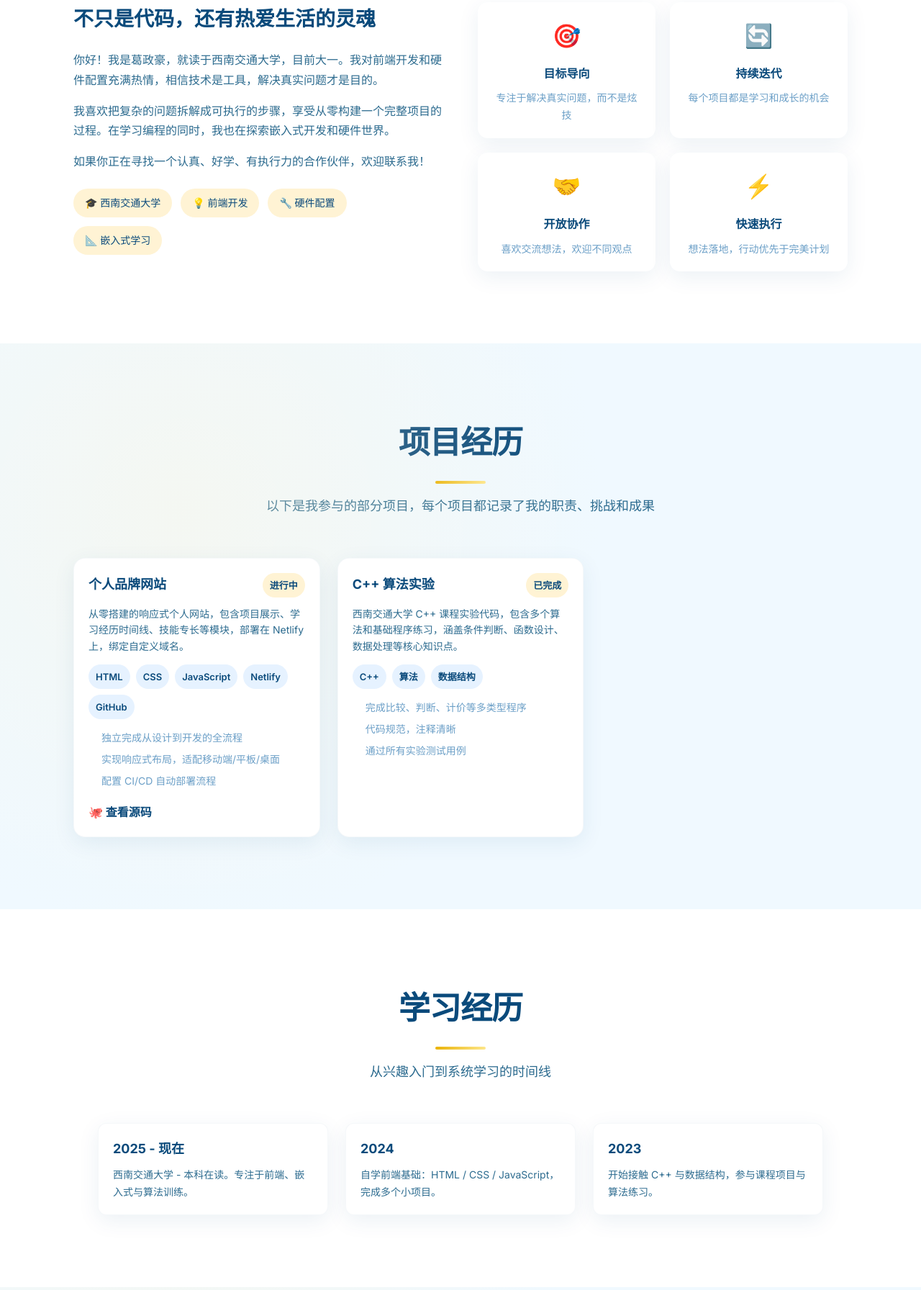
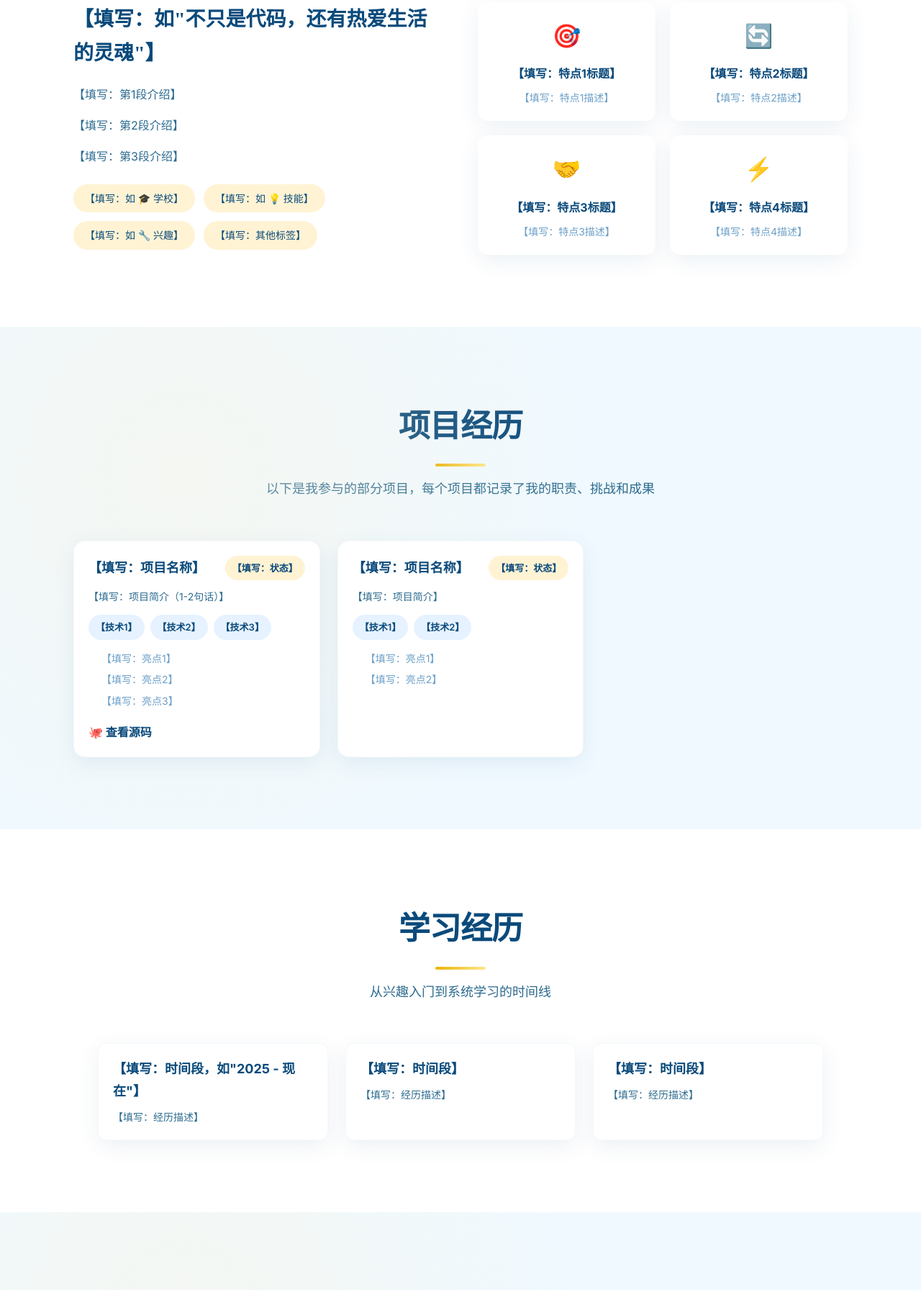
Before and after one commit to yzpmf/Ge-resurme, a plain HTML site: page index.html in a window 1280 px wide. Shown: the part 1008-2800 px from the top of the page at 72% size. Drawn offline with Linux system fonts and the light colour scheme; no server answers.

Commit message:
重构：清空具体内容，保留模板框架，添加填写注释

```diff
--- a/index.html
+++ b/index.html
@@ -3,9 +3,10 @@
   <head>
     <meta charset="UTF-8" />
     <meta name="viewport" content="width=device-width, initial-scale=1.0" />
-    <meta name="description" content="葛政豪的个人网站 - 全栈开发者 | 终身学习者 | 问题解决者" />
-    <title>Zheng hao | 清新 · 天蓝</title>
-    <!-- 引入楷体 + Inter 混合字体 -->
+    <!-- 【填写】网站描述 -->
+    <meta name="description" content="【填写：个人网站描述，如：XXX的个人网站 - 职业标签 | 职业标签】" />
+    <!-- 【填写】网站标题 -->
+    <title>【填写：名字】| 【填写：标语，如：清新 · 天蓝】</title>
     <link rel="preconnect" href="https://fonts.googleapis.com" />
     <link rel="preconnect" href="https://fonts.gstatic.com" crossorigin />
     <link
@@ -15,10 +16,11 @@
     <link rel="stylesheet" href="css/style.css" />
   </head>
   <body>
-    <!-- 导航栏 - 半透明毛玻璃效果 -->
+    <!-- ==================== 导航栏 ==================== -->
     <nav id="navbar">
       <div class="nav-inner">
-        <div class="logo">政豪</div>
+        <!-- 【填写】Logo 名称（通常用名字的1-2个字） -->
+        <div class="logo">【名字】</div>
         <ul class="nav-links">
           <li><a href="#home">首页</a></li>
           <li><a href="#about">关于我</a></li>
@@ -33,7 +35,6 @@
           <span></span><span></span><span></span>
         </button>
       </div>
-      <!-- 移动端菜单 -->
       <div class="mobile-menu" id="mobileMenu">
         <ul>
           <li><a href="#home" class="mobile-link">首页</a></li>
@@ -47,189 +48,194 @@
       </div>
     </nav>
 
-    <!-- Hero 区 - 天蓝渐变背景 -->
+    <!-- ==================== Hero 区 - 首页横幅 ==================== -->
     <section id="home" class="hero">
       <div class="hero-bg"></div>
       <div class="hero-content">
-        <p class="hero-greeting">你好，我是</p>
-        <h1>葛政豪</h1>
-        <p class="hero-tagline" id="typewriter">全栈开发者 | 终身学习者 | 问题解决者</p>
+        <!-- 【填写】问候语 -->
+        <p class="hero-greeting">【填写：如"你好，我是"】</p>
+        <!-- 【填写】名字 -->
+        <h1>【填写：你的名字】</h1>
+        <!-- 【填写】个人标签（用 | 分隔） -->
+        <p class="hero-tagline" id="typewriter">【填写：标签1 | 标签2 | 标签3】</p>
+        <!-- 【填写】简短介绍 -->
         <p class="hero-desc">
-          西南交通大学大一学生，热爱前端开发与硬件配置，用代码创造有价值的东西。
+          【填写：一句话介绍自己，包括学校/年级、兴趣方向等】
         </p>
         <div class="hero-btns">
           <a href="#projects" class="btn-primary">查看我的项目</a>
           <a href="#contact" class="btn-secondary">联系我</a>
         </div>
       </div>
-      <!-- 核心优势卡片 - 玻璃质感 -->
+      <!-- 【填写】核心优势卡片（可增减数量） -->
       <div class="hero-cards">
         <div class="hero-card">
           <span class="card-icon">🚀</span>
-          <h3>项目经验</h3>
-          <p>多个完整项目从 0 到 1 落地</p>
+          <!-- 【填写】卡片1标题 -->
+          <h3>【填写：如"项目经验"】</h3>
+          <!-- 【填写】卡片1描述 -->
+          <p>【填写：简短描述】</p>
         </div>
         <div class="hero-card">
           <span class="card-icon">💻</span>
-          <h3>技术栈</h3>
-          <p>HTML · CSS · JS · Python · C++</p>
+          <h3>【填写：如"技术栈"】</h3>
+          <p>【填写：技术列表，如 HTML · CSS · JS】</p>
         </div>
         <div class="hero-card">
           <span class="card-icon">📚</span>
-          <h3>持续学习</h3>
-          <p>快速适应 · 深度思考 · 不断成长</p>
+          <h3>【填写：如"持续学习"】</h3>
+          <p>【填写：简短描述】</p>
         </div>
       </div>
     </section>
 
-    <!-- 关于我 -->
+    <!-- ==================== 关于我 ==================== -->
     <section id="about" class="section fade-in">
       <div class="container">
         <h2 class="section-title">关于我</h2>
         <div class="about-grid">
           <div class="about-text">
-            <h3>不只是代码，还有热爱生活的灵魂</h3>
-            <p>
-              你好！我是葛政豪，就读于西南交通大学，目前大一。我对前端开发和硬件配置充满热情，相信技术是工具，解决真实问题才是目的。
-            </p>
-            <p>
-              我喜欢把复杂的问题拆解成可执行的步骤，享受从零构建一个完整项目的过程。在学习编程的同时，我也在探索嵌入式开发和硬件世界。
-            </p>
-            <p>如果你正在寻找一个认真、好学、有执行力的合作伙伴，欢迎联系我！</p>
+            <!-- 【填写】小标题 -->
+            <h3>【填写：如"不只是代码，还有热爱生活的灵魂"】</h3>
+            <!-- 【填写】自我介绍（2-4段） -->
+            <p>【填写：第1段介绍】</p>
+            <p>【填写：第2段介绍】</p>
+            <p>【填写：第3段介绍】</p>
+            <!-- 【填写】个人标签（可增减） -->
             <div class="about-tags">
-              <span class="tag-item">🎓 西南交通大学</span>
-              <span class="tag-item">💡 前端开发</span>
-              <span class="tag-item">🔧 硬件配置</span>
-              <span class="tag-item">📐 嵌入式学习</span>
+              <span class="tag-item">【填写：如 🎓 学校】</span>
+              <span class="tag-item">【填写：如 💡 技能】</span>
+              <span class="tag-item">【填写：如 🔧 兴趣】</span>
+              <span class="tag-item">【填写：其他标签】</span>
             </div>
           </div>
+          <!-- 【填写】价值观/特点卡片（可增减数量） -->
           <div class="about-values">
             <div class="value-card">
               <span>🎯</span>
-              <h4>目标导向</h4>
-              <p>专注于解决真实问题，而不是炫技</p>
+              <h4>【填写：特点1标题】</h4>
+              <p>【填写：特点1描述】</p>
             </div>
             <div class="value-card">
               <span>🔄</span>
-              <h4>持续迭代</h4>
-              <p>每个项目都是学习和成长的机会</p>
+              <h4>【填写：特点2标题】</h4>
+              <p>【填写：特点2描述】</p>
             </div>
             <div class="value-card">
               <span>🤝</span>
-              <h4>开放协作</h4>
-              <p>喜欢交流想法，欢迎不同观点</p>
+              <h4>【填写：特点3标题】</h4>
+              <p>【填写：特点3描述】</p>
             </div>
             <div class="value-card">
               <span>⚡</span>
-              <h4>快速执行</h4>
-              <p>想法落地，行动优先于完美计划</p>
+              <h4>【填写：特点4标题】</h4>
+              <p>【填写：特点4描述】</p>
             </div>
           </div>
         </div>
       </div>
     </section>
 
-    <!-- 项目经历 -->
+    <!-- ==================== 项目经历 ==================== -->
     <section id="projects" class="section section-light-blue fade-in">
       <div class="container">
         <h2 class="section-title">项目经历</h2>
         <p class="section-sub">以下是我参与的部分项目，每个项目都记录了我的职责、挑战和成果</p>
         <div class="projects-grid">
+          <!-- ========== 项目卡片 1（复制整个 project-card 增加新项目）========== -->
           <div class="project-card">
             <div class="project-header">
-              <h3>个人品牌网站</h3>
-              <span class="project-status">进行中</span>
+              <!-- 【填写】项目名称 -->
+              <h3>【填写：项目名称】</h3>
+              <!-- 【填写】项目状态：进行中 / 已完成 / 已暂停 -->
+              <span class="project-status">【填写：状态】</span>
             </div>
-            <p>
-              从零搭建的响应式个人网站，包含项目展示、学习经历时间线、技能专长等模块，部署在 Netlify
-              上，绑定自定义域名。
-            </p>
+            <!-- 【填写】项目简介 -->
+            <p>【填写：项目简介（1-2句话）】</p>
+            <!-- 【填写】技术标签（可增减） -->
             <div class="project-tags">
-              <span class="tech-tag">HTML</span>
-              <span class="tech-tag">CSS</span>
-              <span class="tech-tag">JavaScript</span>
-              <span class="tech-tag">Netlify</span>
-              <span class="tech-tag">GitHub</span>
+              <span class="tech-tag">【技术1】</span>
+              <span class="tech-tag">【技术2】</span>
+              <span class="tech-tag">【技术3】</span>
+            </div>
+            <!-- 【填写】项目亮点（可增减） -->
+            <ul class="project-points">
+              <li>【填写：亮点1】</li>
+              <li>【填写：亮点2】</li>
+              <li>【填写：亮点3】</li>
+            </ul>
+            <!-- 【填写】项目链接（可选，没有可删除这行） -->
+            <a href="【填写：链接地址】" target="_blank" class="project-link">🐙 查看源码</a>
+          </div>
+
+          <!-- ========== 项目卡片 2 ========== -->
+          <div class="project-card">
+            <div class="project-header">
+              <h3>【填写：项目名称】</h3>
+              <span class="project-status">【填写：状态】</span>
+            </div>
+            <p>【填写：项目简介】</p>
+            <div class="project-tags">
+              <span class="tech-tag">【技术1】</span>
+              <span class="tech-tag">【技术2】</span>
             </div>
             <ul class="project-points">
-              <li>独立完成从设计到开发的全流程</li>
-              <li>实现响应式布局，适配移动端/平板/桌面</li>
-              <li>配置 CI/CD 自动部署流程</li>
+              <li>【填写：亮点1】</li>
+              <li>【填写：亮点2】</li>
             </ul>
-            <a href="https://github.com/yzpmf/Ge-resurme" target="_blank" class="project-link"
-              >🐙 查看源码</a
-            >
           </div>
 
-          <div class="project-card">
-            <div class="project-header">
-              <h3>C++ 算法实验</h3>
-              <span class="project-status">已完成</span>
-            </div>
-            <p>
-              西南交通大学 C++
-              课程实验代码，包含多个算法和基础程序练习，涵盖条件判断、函数设计、数据处理等核心知识点。
-            </p>
-            <div class="project-tags">
-              <span class="tech-tag">C++</span>
-              <span class="tech-tag">算法</span>
-              <span class="tech-tag">数据结构</span>
-            </div>
-            <ul class="project-points">
-              <li>完成比较、判断、计价等多类型程序</li>
-              <li>代码规范，注释清晰</li>
-              <li>通过所有实验测试用例</li>
-            </ul>
+        </div>
+      </div>
+    </section>
+
+    <!-- ==================== 学习经历 / 时间线 ==================== -->
+    <section id="timeline" class="section fade-in">
+      <div class="container">
+        <h2 class="section-title">学习经历</h2>
+        <p class="section-sub">从兴趣入门到系统学习的时间线</p>
+        <div class="timeline">
+          <!-- 【填写】时间线节点（可增减） -->
+          <div class="timeline-item">
+            <h4>【填写：时间段，如"2025 - 现在"】</h4>
+            <p>【填写：经历描述】</p>
+          </div>
+          <div class="timeline-item">
+            <h4>【填写：时间段】</h4>
+            <p>【填写：经历描述】</p>
+          </div>
+          <div class="timeline-item">
+            <h4>【填写：时间段】</h4>
+            <p>【填写：经历描述】</p>
           </div>
         </div>
       </div>
     </section>
 
-    <!-- 学习经历 / 时间线 -->
-    <section id="timeline" class="section fade-in">
+    <!-- ==================== 技能专长 ==================== -->
+    <section id="skills" class="section section-light-blue fade-in">
       <div class="container">
-        <h2 class="section-title">学习经历</h2>
-        <p class="section-sub">从兴趣入门到系统学习的时间线</p>
-        <div class="timeline">
-          <div class="timeline-item">
-            <h4>2025 - 现在</h4>
-            <p>西南交通大学 - 本科在读。专注于前端、嵌入式与算法训练。</p>
+        <h2 class="section-title">技能专长</h2>
+        <p class="section-sub">我熟练掌握一组能够把想法落地的工具</p>
+        <div class="skills-grid">
+          <!-- 【填写】技能分类（可增减） -->
+          <div class="skill">
+            <h4>【填写：技能类别，如"前端"】</h4>
+            <p>【填写：具体技能，用 · 分隔】</p>
           </div>
-          <div class="timeline-item">
-            <h4>2024</h4>
-            <p>自学前端基础：HTML / CSS / JavaScript，完成多个小项目。</p>
+          <div class="skill">
+            <h4>【填写：技能类别】</h4>
+            <p>【填写：具体技能】</p>
           </div>
-          <div class="timeline-item">
-            <h4>2023</h4>
-            <p>开始接触 C++ 与数据结构，参与课程项目与算法练习。</p>
+          <div class="skill">
+            <h4>【填写：技能类别】</h4>
+            <p>【填写：具体技能】</p>
           </div>
         </div>
       </div>
     </section>
 
-    <!-- 技能专长 -->
-    <section id="skills" class="section section-light-blue fade-in">
-      <div class="container">
-        <h2 class="section-title">技能专长</h2>
-        <p class="section-sub">我熟练掌握一组能够把想法落地的工具</p>
-        <div class="skills-grid">
-          <div class="skill">
-            <h4>前端</h4>
-            <p>HTML · CSS · JS · 响应式设计 · 性能优化</p>
-          </div>
-          <div class="skill">
-            <h4>后端 / 脚本</h4>
-            <p>Python · Node.js · 小型服务搭建</p>
-          </div>
-          <div class="skill">
-            <h4>嵌入式</h4>
-            <p>基础 MCU 配置 · 硬件调试 · C/C++</p>
-          </div>
-        </div>
-      </div>
-    </section>
-
-    <!-- 文章博客 -->
+    <!-- ==================== 文章博客 ==================== -->
     <section id="articles" class="section section-light-blue fade-in">
       <div class="container">
         <h2 class="section-title">文章博客</h2>
@@ -248,34 +254,40 @@
       </div>
     </div>
 
-    <!-- 联系方式 -->
+    <!-- ==================== 联系方式 ==================== -->
     <section id="contact" class="section fade-in">
       <div class="container">
         <h2 class="section-title">联系方式</h2>
         <p class="section-sub">欢迎留言或通过下列方式联系我</p>
         <div class="contact-card">
-          <p>邮箱：<a href="mailto:yzpmf@my.swjtu.edu.cn">yzpmf@my.swjtu.edu.cn</a></p>
-          <p>GitHub：<a href="https://github.com/yzpmf" target="_blank">github.com/yzpmf</a></p>
-          <p>知乎：<a href="https://www.zhihu.com/people/69-86-97-47" target="_blank">@葛政豪</a></p>
+          <!-- 【填写】邮箱 -->
+          <p>邮箱：<a href="mailto:【填写：邮箱地址】">【填写：邮箱地址】</a></p>
+          <!-- 【填写】GitHub -->
+          <p>GitHub：<a href="https://github.com/【填写：用户名】" target="_blank">github.com/【填写：用户名】</a></p>
+          <!-- 【填写】知乎（可选，不需要可删除这行） -->
+          <p>知乎：<a href="【填写：知乎主页链接】" target="_blank">@【填写：知乎名称】</a></p>
+          <!-- 【填写】微信公众号二维码（可选） -->
           <div class="contact-wechat">
             <p>微信公众号：</p>
             <img src="images/wechat-qrcode.jpg" alt="微信公众号二维码" class="qrcode-img" />
           </div>
-          <p style="margin-top: 20px;">如果你希望我参与合作或答疑，请通过邮箱联系。</p>
+          <p style="margin-top: 20px;">【填写：联系邀请语，如"期待与你的交流！"】</p>
         </div>
       </div>
     </section>
 
+    <!-- ==================== 页脚 ==================== -->
     <footer>
       <div class="container">
-        <p>© 2026 葛政豪。由 HTML / CSS / JS 构建。</p>
+        <!-- 【填写】版权信息 -->
+        <p>© 2026 【填写：名字】。由 HTML / CSS / JS 构建。</p>
       </div>
     </footer>
 
     <script src="js/main.js"></script>
     <script src="js/articles.js"></script>
     <script>
-      // 简单的交互：汉堡菜单 + 视差入场 + typewriter（如 main.js 未实现）
+      // 交互脚本：汉堡菜单 + 滚动动画 + 打字机效果
       (function () {
         const hamburger = document.getElementById('hamburger');
         const mobileMenu = document.getElementById('mobileMenu');
@@ -285,7 +297,6 @@
             mobileMenu.classList.toggle('active');
           });
 
-        // fade-in 可见性处理
         const io = new IntersectionObserver(
           (entries) => {
             entries.forEach((e) => {
@@ -296,7 +307,6 @@
         );
         document.querySelectorAll('.fade-in').forEach((el) => io.observe(el));
 
-        // 简单打字机效果（如果 main.js 没有）
         const el = document.getElementById('typewriter');
         if (el) {
           const text = el.textContent;
@@ -308,7 +318,6 @@
           }, 28);
         }
 
-        // 导航高亮和滚动监听
         const nav = document.querySelector('nav');
         window.addEventListener('scroll', () => {
           if (window.scrollY > 24) nav.classList.add('scrolled');
--- a/js/main.js
+++ b/js/main.js
@@ -75,10 +75,12 @@ const skillSection = document.getElementById('skills');
 if (skillSection) skillObserver.observe(skillSection);
 
 // ===== 打字机效果 =====
+// 【填写】修改下面的 phrases 数组，添加你想循环显示的标签
+// 建议格式："标签1 | 标签2 | 标签3" 或 "信息1 · 信息2 · 信息3"
 const phrases = [
-    '全栈开发者 | 终身学习者 | 问题解决者',
-    '前端开发 · 硬件配置 · 嵌入式探索',
-    '西南交通大学 · 大一 · 计算机类',
+    '【填写：标签1 | 标签2 | 标签3】',
+    '【填写：信息1 · 信息2 · 信息3】',
+    '【填写：其他你想展示的内容】',
 ];
 let phraseIndex = 0;
 let charIndex = 0;
```
Also changed, not shown: articles/hello-world.md (+11 -14 lines).
